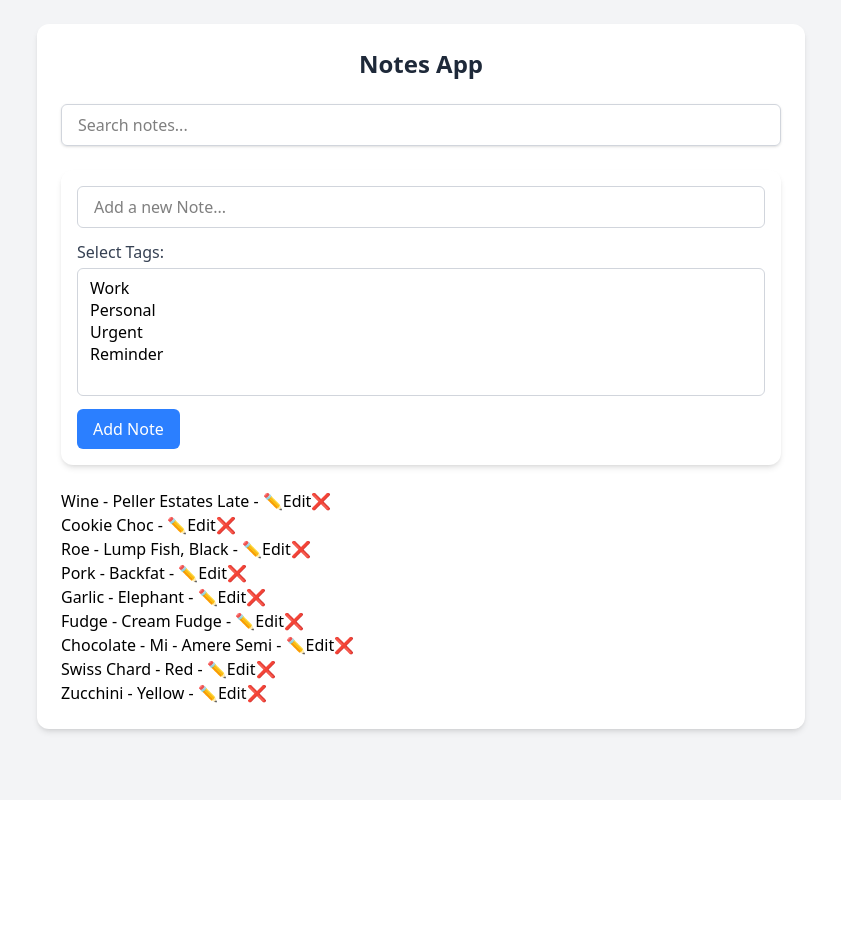
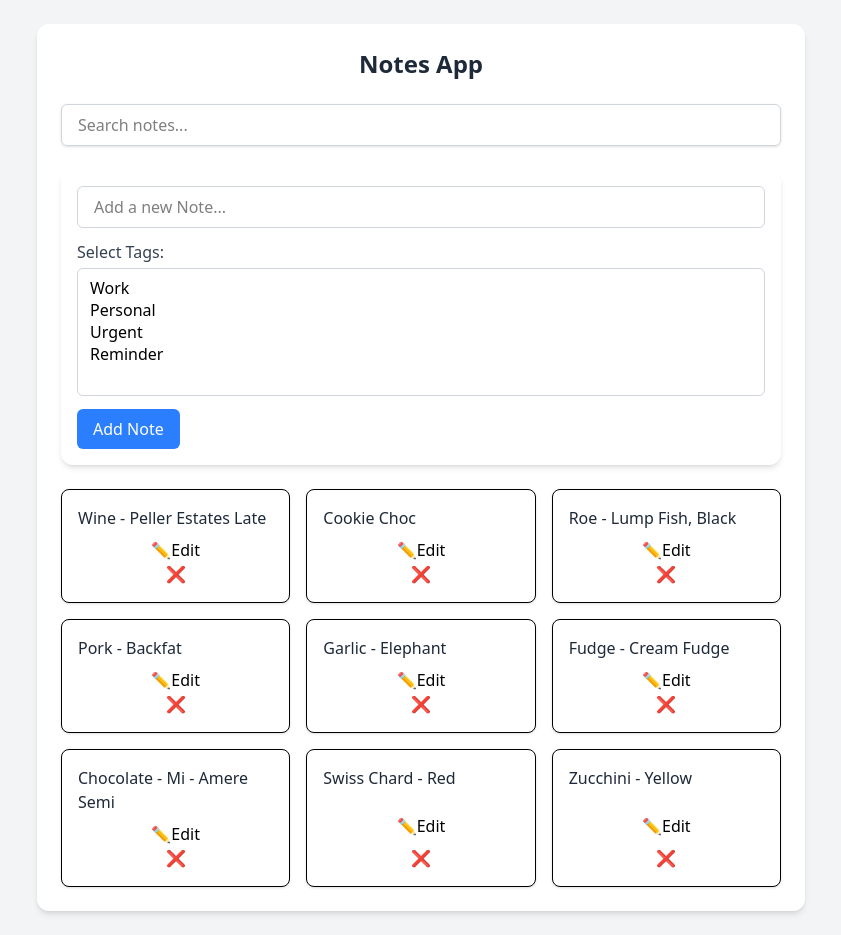
Before and after one commit to PraneethBunny123/All-App, a React (Vite) app: page / in a window 1280 px wide. Shown: the whole page, without its empty margins (219-1060 px from the left). Before the commit the page ends 800 px from the top, so only its background shows below. Built offline with nearby package versions, Linux system fonts and the light colour scheme.

Commit message:
Styling the listRender component

```diff
--- a/src/project-apps/Notes App/NotesListRender.jsx
+++ b/src/project-apps/Notes App/NotesListRender.jsx
@@ -11,11 +11,11 @@ export default function NotesListRender({notes, setNotes, setEditingNote, setIsM
     }
 
     return (
-        <ul>
+        <ul className="grid grid-cols-1 md:grid-cols-2 lg:grid-cols-3 gap-4 mt-6">
             {searchedNotes.map(obj => {
                 return (
-                    <li key={obj.id}>
-                        {obj.Notes} - {obj.tags}
+                    <li key={obj.id} className="bg-white p-4 rounded-lg shadow border flex flex-col justify-between">
+                        <div className="mb-2 text-gray-800 font-medium">{obj.Notes}</div>
                         <span>{obj.timeStamp}</span>
                         <button onClick={() => handleEditButton(obj)}>✏️Edit</button>
                         <button onClick={() => handleRemoveNote(obj.id)}>❌</button>
```
